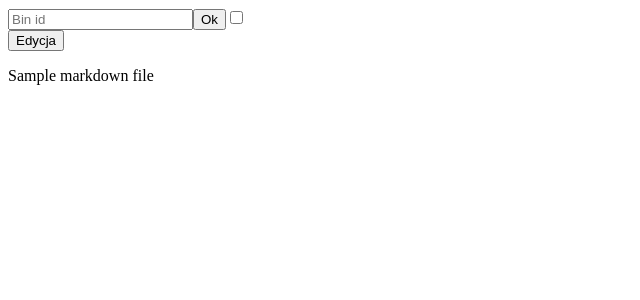
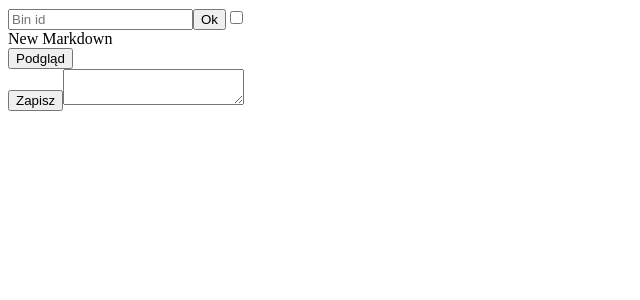
Before and after one commit to sabeq96/md-tasks-ts-react, a React (Create React App) app: page / in a window 1280 px wide. Shown: the top 300 px of the page, without its empty margins (0-640 px from the left). Built offline with nearby package versions, Linux system fonts and the light colour scheme.

Commit message:
feature add md

```diff
--- a/src/App.tsx
+++ b/src/App.tsx
@@ -1,14 +1,22 @@
 import React from 'react';
 import Login from './components/Login';
 import Content from './components/Content';
-import Menu, { Item } from './components/Menu';
+import Menu from './components/Menu';
 
-interface dbConf {
+import { getDraft } from './utils/getDraft';
+
+export interface Item {
+  id: number
+  text: string
+  modified: number
+}
+
+interface DbConf {
   baseUrl: string,
   headers: Headers,
 }
 
-const dbConf: dbConf = {
+const dbConf: DbConf = {
   baseUrl: 'https://api.myjson.com/bins/',
   headers: new Headers({
     'content-type': "application/json; charset=utf-8",
@@ -19,12 +27,10 @@ const db = {
   mds: [{
     id: 1,
     text: "Sample markdown file",
-    created: 1565548994814,
     modified: 1565548994814,
   }, {
     id: 2,
     text: "Sample markdown file 2",
-    created: 1565548994814,
     modified: 1565548994814,
   }]
 }
@@ -47,7 +53,7 @@ const setMdsToDb = (binId: string, mds: Item[] ): Promise<Item[]> => (
 
 const App: React.FC = () => {
   const [binId, setBinId] = React.useState<string>('')
-  const [selectedMd, setSelectedMd] = React.useState<Item>(db.mds[0])
+  const [selectedMd, setSelectedMd] = React.useState<Item>(getDraft())
   const [mds, setMds] = React.useState<Item[]>([])
 
   React.useEffect(() => {
@@ -76,7 +82,11 @@ const App: React.FC = () => {
   const saveMdsHandler = (value: Item) => {
     const index = mds.indexOf(mds.filter((md) => md.id === value.id)[0])
     const newMds = [...mds]
-    newMds[index] = value
+    if (index !== -1) { // modify exist
+      newMds[index] = value
+    } else { // add new
+      newMds.push(value)
+    }
 
     setMdsToDb(binId, newMds).then(setMds)
   }
--- a/src/components/Content.tsx
+++ b/src/components/Content.tsx
@@ -1,6 +1,6 @@
 import React from 'react';
 import Markdown from 'markdown-it';
-import { Item } from './Menu';
+import { Item } from '../App';
 import { insertTab } from '../utils/insertTab';
 
 const Md = new Markdown({ breaks: true });
@@ -16,7 +16,7 @@ const Content: React.FC<Content> = ({ selectedMd, onSave }) => {
 
   React.useEffect(() => {
     setCurrentValue(selectedMd.text);
-    setPreview(true);
+    setPreview(Boolean(selectedMd.text));
   }, [selectedMd]);
 
   return (
@@ -33,7 +33,7 @@ const Content: React.FC<Content> = ({ selectedMd, onSave }) => {
           onSave({
             ...selectedMd,
             text: currentValue,
-            modified: new Date().getTime()
+            modified: new Date().getTime(),
           })
         }}>
           <button type="submit">Zapisz</button>
--- a/src/components/Menu.tsx
+++ b/src/components/Menu.tsx
@@ -1,13 +1,8 @@
 import React from 'react'
+import { Item } from '../App';
+import { getDraft } from '../utils/getDraft';
 
-export interface Item {
-  id: number
-  text: string
-  created: number
-  modified: number
-}
-
-export interface Menu {
+interface Menu {
   items: Item[]
   setSelectedMd(md: Item): void
 }
@@ -15,10 +10,18 @@ export interface Menu {
 const Menu: React.FC<Menu> = ({ items, setSelectedMd }) => (
   <div>
     {items.map((item) => (
-      <div onClick={() => { setSelectedMd(item) }}>
-        {item.text.substring(0, 20)}
+      <div style={{ display: 'flex' }}>
+        <div onClick={() => { setSelectedMd(item) }}>
+          {item.text.substring(0, 15)}
+        </div>
+        <div style={{ marginLeft: 10 }} onClick={() => { }}>
+          [x]
+        </div>
       </div>
     ))}
+    <div onClick={() => { setSelectedMd(getDraft()) }}>
+      New Markdown
+    </div>
   </div>
 );
 
--- /dev/null
+++ b/src/utils/getDraft.tsx
@@ -0,0 +1,7 @@
+import { Item } from '../App';
+
+export const getDraft = (): Item => ({
+  id: new Date().getTime(),
+  text: '',
+  modified: new Date().getTime(),
+});
```
